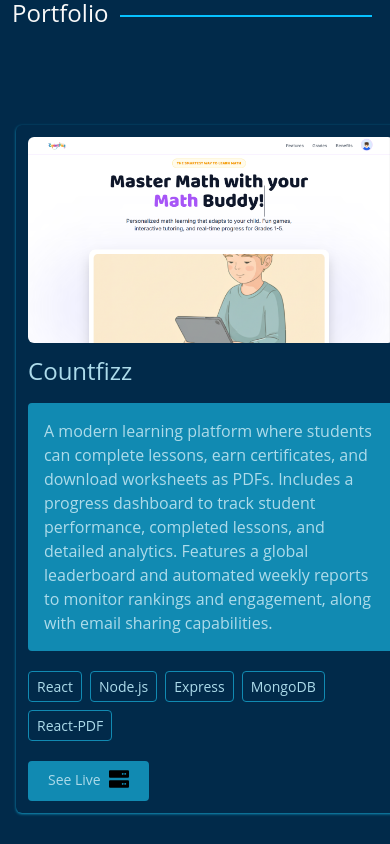
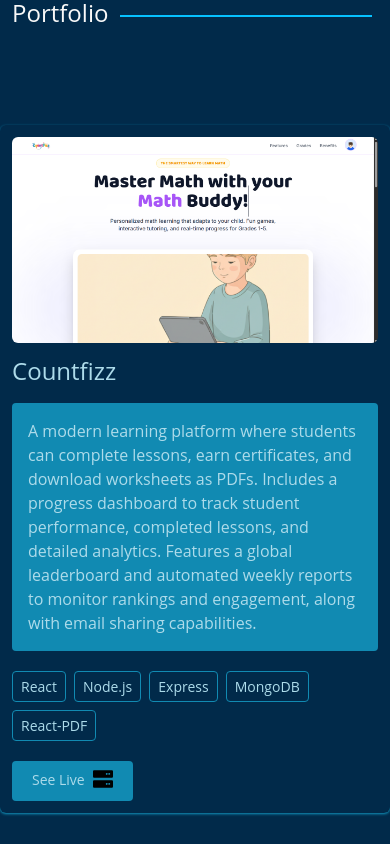
Before and after one commit to Iqra1Aslam/myportfolio, a React (Create React App) app: page / in a window 390 px wide. Shown: the part 2020-2864 px from the top of the page. Built offline with nearby package versions, Linux system fonts and the light colour scheme; no server answers.

Commit message:
fix responsiveness issues

```diff
--- a/src/components/Portfolio/Project.js
+++ b/src/components/Portfolio/Project.js
@@ -19,7 +19,7 @@ const Project = (props) => {
       initial={{ opacity: 0 }}
       whileInView={{ opacity: 1 }}
       transition={{ delay: 0.1, duration: 0.8 }}
-      className={`flex flex-col md:flex-row project-card ${id === 5 ? 'mt-16' : 'mt-24'} mx-4 md:mx-0 p-3 rounded-md shadow shadow-lightBlueColor md:gap-5 lg:gap-10 w-full max-w-full overflow-hidden min-w-0`}
+      className={`flex flex-col md:flex-row project-card ${id === 5 ? 'mt-16' : 'mt-24'} mx-auto w-full max-w-full md:max-w-4xl lg:max-w-5xl p-3 rounded-md shadow shadow-lightBlueColor md:gap-5 lg:gap-10 overflow-hidden min-w-0`}
     >
       <img
         src={image}
```
